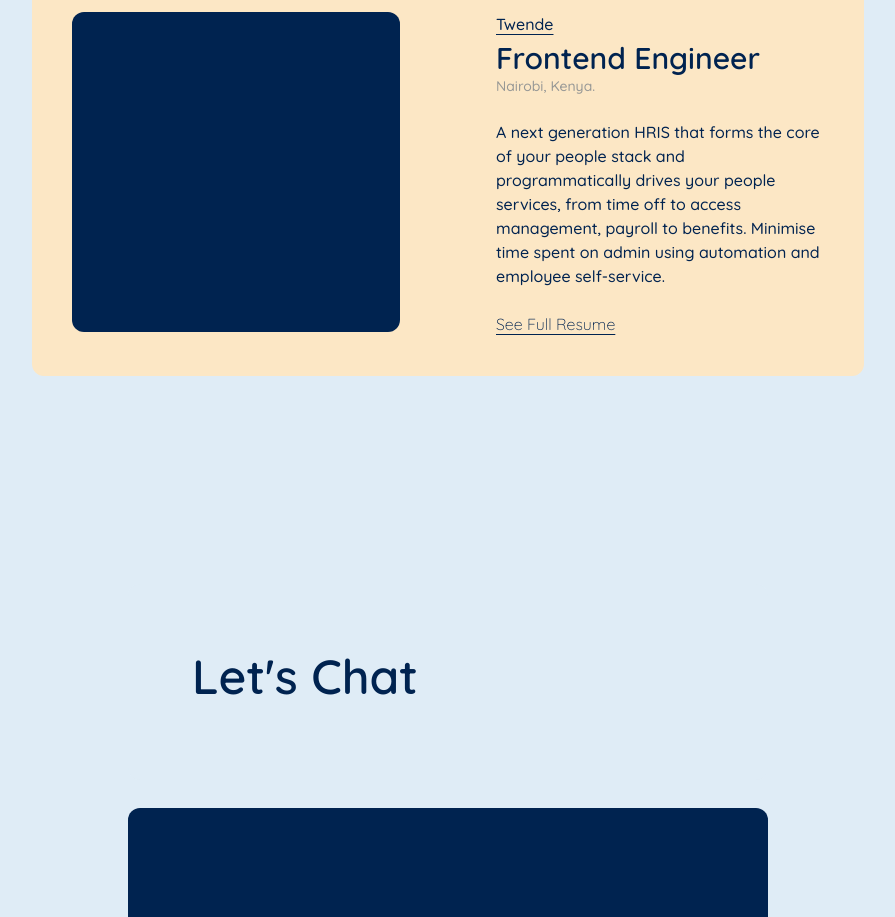
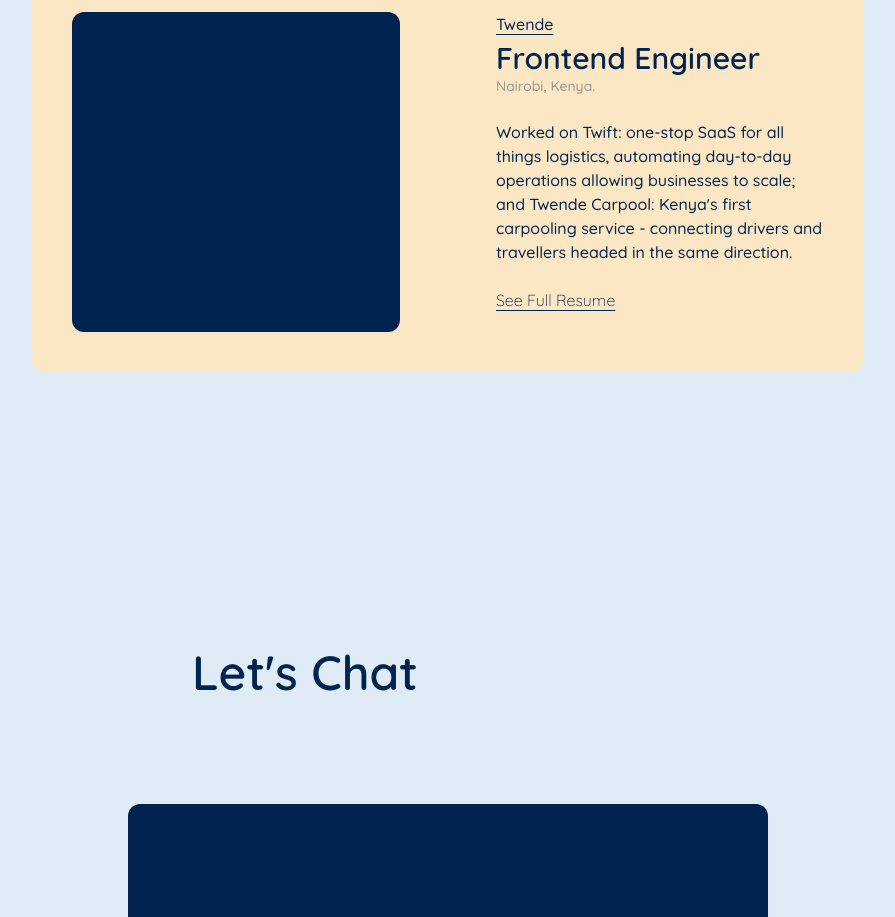
Before and after one commit to kd-kinuthiadavid/kinuthiadavid, a Next.js app: page / in a window 1280 px wide. Shown: the part 4400-5317 px from the top of the page, without its empty margins (192-1087 px from the left). Built offline with nearby package versions, Linux system fonts and the light colour scheme.

Commit message:
feat: update experience descriptions

```diff
--- a/src/components/Experience.tsx
+++ b/src/components/Experience.tsx
@@ -34,36 +34,21 @@
       title: "Frontend Engineer",
       location: "Nairobi, Kenya.",
       URL: "https://www.twende.app/",
-      description: `A next generation HRIS that forms the core of
-      your people stack and programmatically drives
-      your people services, from time off to access
-      management, payroll to benefits. Minimise time
-      spent on admin using automation and
-      employee self-service.`,
+      description: `Worked on Twift: one-stop SaaS for all things logistics, automating day-to-day operations allowing businesses to scale; and Twende Carpool: Kenya's first carpooling service - connecting drivers and travellers headed in the same direction.`,
     },
     {
       name: "Churpy",
       title: "Senior Frontend Engineer",
       location: "Nairobi, Kenya.",
       URL: "https://churpy.co/",
-      description: `A next generation HRIS that forms the core of
-      your people stack and programmatically drives
-      your people services, from time off to access
-      management, payroll to benefits. Minimise time
-      spent on admin using automation and
-      employee self-service.`,
+      description: `Worked on an array of fin-tech solutions revolving around reconcilliation, invoicing, lending, digital ledgers, virtual accounts and digital wallets and payments: disbursements and collections.`,
     },
     {
       name: "Apollo",
       title: "Fullstack Engineer",
       location: "North Carolina, USA.",
       URL: "https://www.apolloapi.io/",
-      description: `A next generation HRIS that forms the core of
-      your people stack and programmatically drives
-      your people services, from time off to access
-      management, payroll to benefits. Minimise time
-      spent on admin using automation and
-      employee self-service.`,
+      description: `Worked on both open source tools for Machine Learning model management and Large Language Models output comparison and quality; and developed text moderation APIs for prompt sentiment analysis and scoring`,
     },
   ]);
   const [selectedExperience, setSelectedExperience] = useState<Experience>(
```
